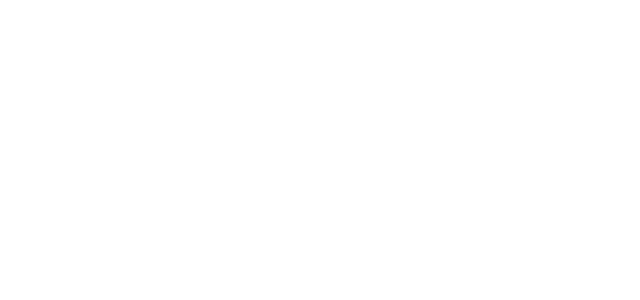
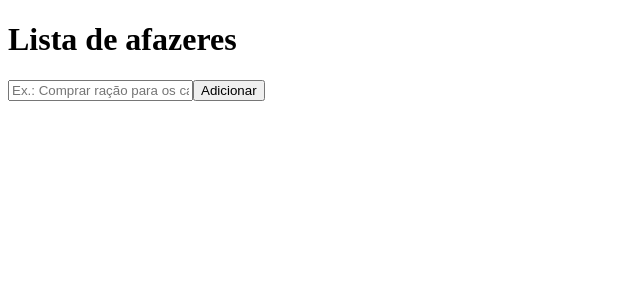
Before and after one commit to taynasales/desafio-todo-list, a React (Vite) app: page / in a window 1280 px wide. Shown: the top 300 px of the page, without its empty margins (0-640 px from the left). Built offline with nearby package versions, Linux system fonts and the light colour scheme.

Commit message:
feat: adiciona componente TaskItem para exibir tarefas

```diff
--- a/src/App.tsx
+++ b/src/App.tsx
@@ -1,5 +1,44 @@
+import { useState } from "react";
+import type { Task } from "./types";
+import TaskItem from "./components/TaskItem";
+
 function App() {
-  return <></>;
+  const [title, setTitle] = useState("");
+  const [tasks, setTasks] = useState<Task[]>([]);
+
+  function handleSubmit(event: React.FormEvent) {
+    event.preventDefault();
+
+    const newTask: Task = {
+      id: crypto.randomUUID(),
+      title: title,
+      createdAt: Date.now(),
+    };
+
+    setTasks([...tasks, newTask]);
+    setTitle("");
+  }
+
+  return (
+    <div>
+      <h1>Lista de afazeres</h1>
+      <form onSubmit={handleSubmit}>
+        <input
+          type="text"
+          placeholder="Ex.: Comprar ração para os cachorros"
+          value={title}
+          onChange={(event) => setTitle(event.target.value)}
+        />
+        <button type="submit">Adicionar</button>
+      </form>
+
+      <ul>
+        {tasks.map((task) => (
+          <TaskItem key={task.id} task={task} />
+        ))}
+      </ul>
+    </div>
+  );
 }
 
 export default App;
--- /dev/null
+++ b/src/components/TaskItem.tsx
@@ -0,0 +1,15 @@
+import type { Task } from "../types";
+
+interface TaskItemProps {
+  task: Task;
+}
+
+function TaskItem({ task }: TaskItemProps) {
+  return (
+    <li>
+      {task.title} {new Date(task.createdAt).toLocaleString("pt-BR")}
+    </li>
+  );
+}
+
+export default TaskItem;
--- /dev/null
+++ b/src/types.ts
@@ -0,0 +1,5 @@
+export interface Task {
+  id: string;
+  title: string;
+  createdAt: number;
+}
```
